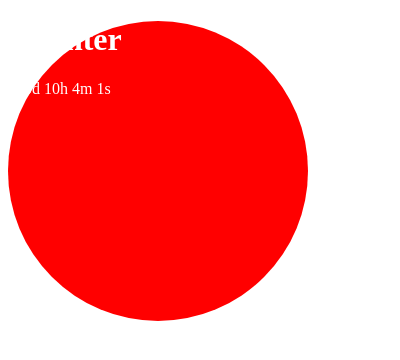
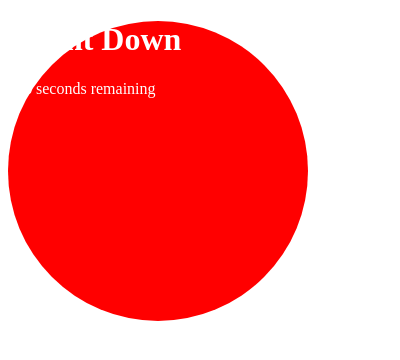
Before and after one commit to PXMYH/pomodoro, an Electron app: page index.html in a window 400 px wide. Drawn offline with Linux system fonts and the light colour scheme.

Commit message:
improve timer

```diff
--- a/index.html
+++ b/index.html
@@ -17,37 +17,19 @@
     </style>
   </head>
   <div class="circle">
-    <h1>Counter</h1>
-    <p id="demo"></p>
+    <h1>Count Down</h1>
+    <p id="countdown"></p>
     <script>
-      // Set the date we're counting down to
-      var countDownDate = new Date('Jan 5, 2024 15:37:25').getTime();
-
-      // Update the count down every 1 second
-      var x = setInterval(function () {
-        // Get today's date and time
-        var now = new Date().getTime();
-
-        // Find the distance between now and the count down date
-        var distance = countDownDate - now;
-
-        // Time calculations for days, hours, minutes and seconds
-        var days = Math.floor(distance / (1000 * 60 * 60 * 24));
-        var hours = Math.floor(
-          (distance % (1000 * 60 * 60 * 24)) / (1000 * 60 * 60)
-        );
-        var minutes = Math.floor((distance % (1000 * 60 * 60)) / (1000 * 60));
-        var seconds = Math.floor((distance % (1000 * 60)) / 1000);
-
-        // Display the result in the element with id="demo"
-        document.getElementById('demo').innerHTML =
-          days + 'd ' + hours + 'h ' + minutes + 'm ' + seconds + 's ';
-
-        // If the count down is finished, write some text
-        if (distance < 0) {
-          clearInterval(x);
-          document.getElementById('demo').innerHTML = 'EXPIRED';
+      var timeleft = 10 * 60; // 10 minutes
+      var downloadTimer = setInterval(function () {
+        if (timeleft <= 0) {
+          clearInterval(downloadTimer);
+          document.getElementById('countdown').innerHTML = 'Finished';
+        } else {
+          document.getElementById('countdown').innerHTML =
+            timeleft + ' seconds remaining';
         }
+        timeleft -= 1;
       }, 1000);
     </script>
   </div>
```
